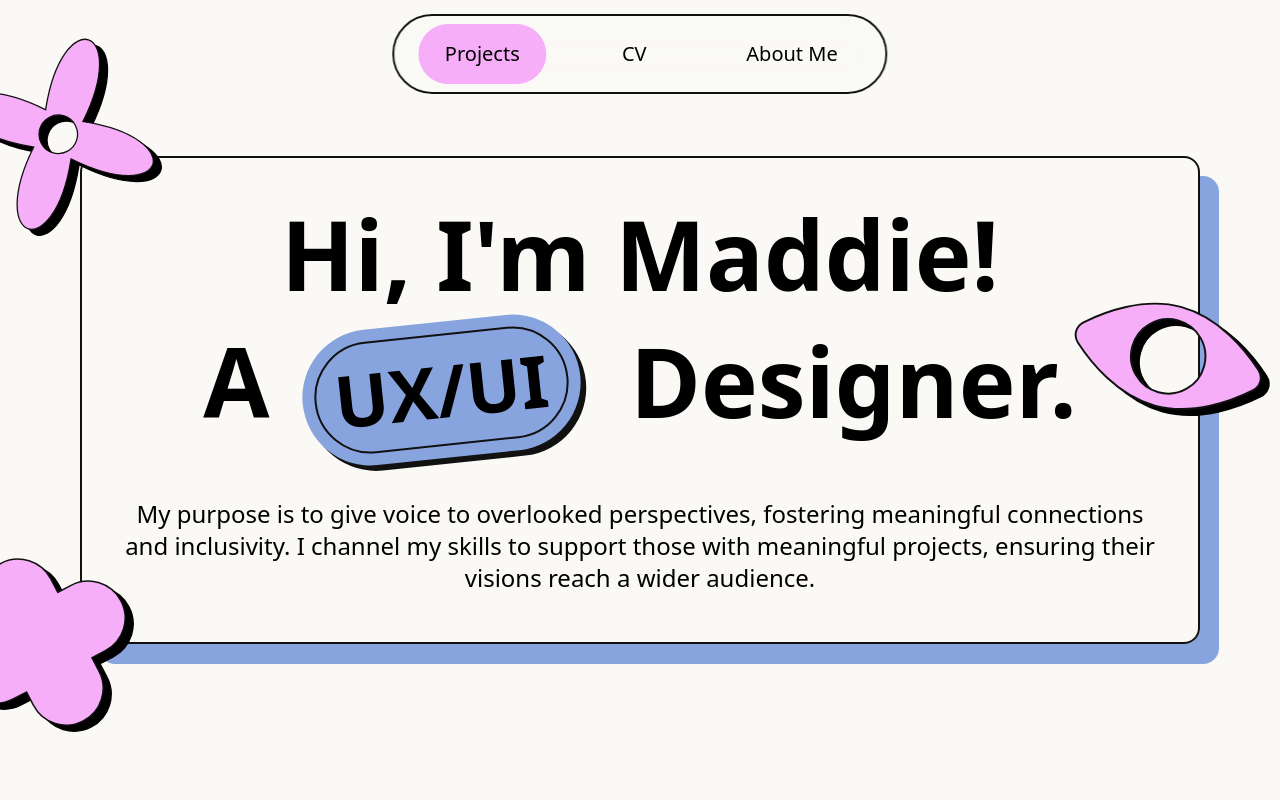
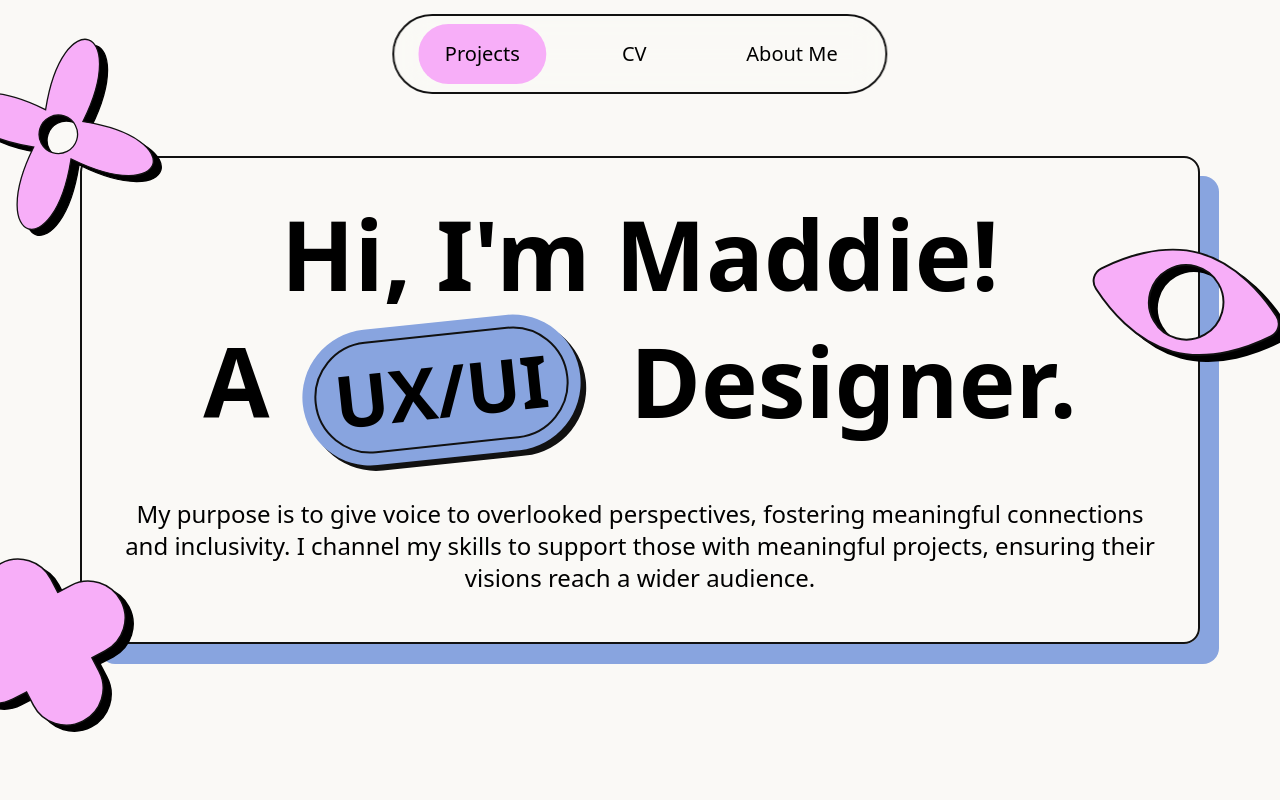
Before and after one commit to alexandrutatarciuc/MaddiesPortfolio, a SvelteKit app: page / in a window 1280 px wide. Shown: the top 800 px of the page. Built offline with nearby package versions, Linux system fonts and the light colour scheme; a web font is replaced by a local one.

Commit message:
trying main page svg fix

```diff
--- a/src/routes/+page.svelte
+++ b/src/routes/+page.svelte
@@ -27,6 +27,18 @@
 		</p>
 		<!-- Eye-shape -->
 		<svg
+			class="absolute -translate-y-1/2 -translate-x-1/2 -right-24 sm:-right-40 md:-right-44 top-36 max-h-[3.5rem] sm:max-h-[5.75rem] xl:max-h-[6.75rem] shape-shadow"
+			viewBox="0 0 195 112"
+			fill="none"
+			xmlns="http://www.w3.org/2000/svg">
+			<path
+				d="M185.426 91.6802C164.144 102.289 123.058 118.151 83.7364 107.425C44.4146 96.6995 17.0737 62.1725 4.12569 42.2273C-0.776596 34.6757 1.8513 25.0416 9.90896 21.0251C31.191 10.4168 72.2765 -5.44576 111.598 5.27998C150.92 16.0057 178.261 50.5328 191.209 70.4778C196.111 78.0294 193.483 87.6636 185.426 91.6802ZM87.5014 93.6225C108.085 99.2371 129.323 87.1024 134.937 66.5185C140.552 45.935 128.417 24.6972 107.833 19.0826C87.2499 13.4681 66.0122 25.6029 60.3977 46.1864C54.783 66.7704 66.9178 88.008 87.5014 93.6225Z"
+				fill="#F7AEF8"
+				stroke="#111111"
+				stroke-width="2" />
+		</svg>
+		<!-- Eye-shape
+		<svg
 			class="absolute -right-12 sm:-right-28 md:-right-16 inset-y-36 max-h-[3.5rem] sm:max-h-[5.75rem] xl:max-h-[6.75rem] shape-shadow"
 			viewBox="0 0 195 112"
 			fill="none"
@@ -36,7 +48,7 @@
 				fill="#F7AEF8"
 				stroke="#111111"
 				stroke-width="2" />
-		</svg>
+		</svg> -->
 		<!-- Flower shape -->
 		<svg
 			class="absolute -translate-y-1/2 -translate-x-1/2 -top-2 sm:-top-6 -left-2 sm:-left-6 max-h-[6rem] sm:max-h-[12rem] shape-shadow"
```
